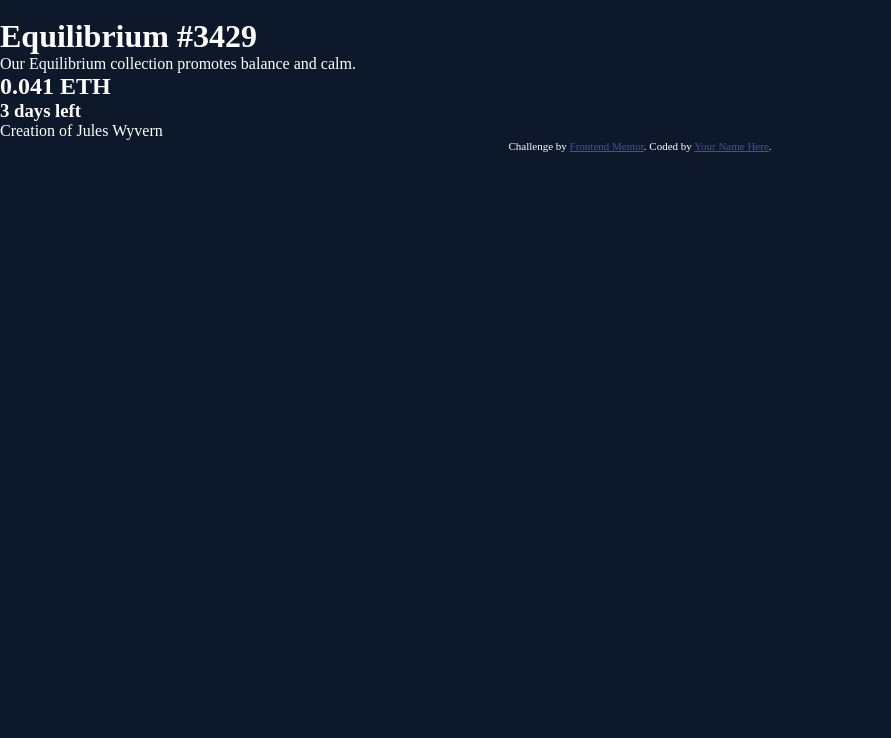
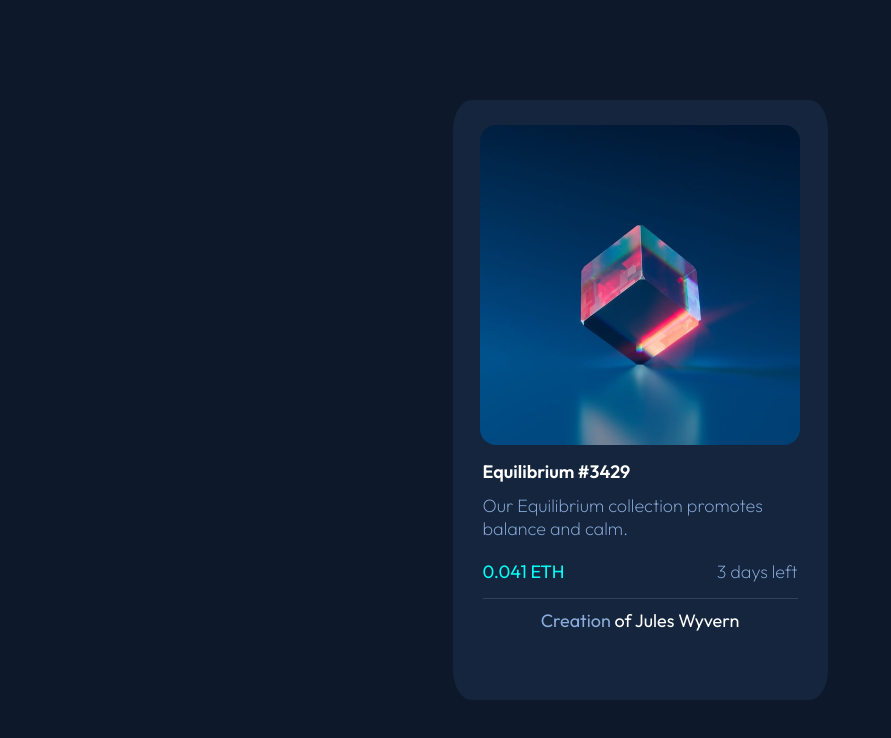
Before and after one commit to ajtw7/NFT-preview-card, a plain HTML site: page index.html in a window 1280 px wide. Shown: the whole page, without its empty margins (0-891 px from the left). Drawn offline with Linux system fonts and the light colour scheme.

Commit message:
added styling to skeleton to match mockup; left off at icons

```diff
--- a/index.html
+++ b/index.html
@@ -27,31 +27,37 @@
     </style>
   </head>
   <body>
-    <div>
-      <img src="" alt="" /> <!-- The hero image will be in a div by itself. -->
+    <div class="main-mobile">
+      <div class="preview">
+        <img src="images/image-equilibrium.jpg" alt="" />
+        <!-- The hero image will be in a div by itself. -->
       </div>
-    <div>
-      <h1>Equilibrium #3429</h1>
-      <p>Our Equilibrium collection promotes balance and calm.</p>
+
+      <div class="title-and-subtitle">
+        <!-- The title and subtitle will be grouped together. -->
+        <p class="fw-600">Equilibrium #3429</p>
+        <p class="primary fw-200">
+          Our Equilibrium collection promotes balance and calm.
+        </p>
       </div>
-    <!-- The title and subtitle will be grouped together. -->
 
-    <div>
-      <h2>0.041 ETH</h2>
-      <h3>3 days left</h3>
+      <div class="metrics pad-15">
+        <p class="secondary fw-400">0.041 ETH</p>
+        <p class="primary fw-200">3 days left</p>
       </div>
       <!-- The price and remaining purchase time are grouped together b/c a simple flexbox makes their spacing simple. -->
 
-    <div>
-      <p>Creation of Jules Wyvern</p>
+      <div class="credit">
+        <p><span class="primary">Creation</span> of Jules Wyvern</p>
       </div>
       <!-- Lastly, avatar and creator name are grouped together at the bottom of the page. -->
 
-    <div class="attribution">
+      <!-- <div class="attribution">
         Challenge by
         <a href="https://www.frontendmentor.io?ref=challenge" target="_blank"
           >Frontend Mentor</a
         >. Coded by <a href="#">Your Name Here</a>.
+      </div> -->
     </div>
   </body>
 </html>
--- a/styles.css
+++ b/styles.css
@@ -1,10 +1,88 @@
+@import url('https://fonts.googleapis.com/css2?family=Outfit:wght@200;300;400;600&display=swap');
+
+
 * {
     margin: 0
 }
 
-html, body {
+html,
+body {
+    display: flex;
+    justify-content: center;
+    align-items: center;
     width: 100%;
     height: 100vh;
+    font-size: 18px;
     background: hsl(217, 54%, 11%);
     color: hsl(0, 0%, 100%);
+    font-family: 'Outfit', sans-serif;
 }
+
+.main-mobile {
+    display: flex;
+    width: 375px;
+    height: 550px;
+    flex-direction: column;
+    /* justify-content: center; */
+    align-items: center;
+    background: hsl(216, 50%, 16%);
+    border-radius: 5%;
+    padding: 25px 0;
+
+}
+
+.metrics {}
+
+.preview {}
+
+img {
+    width: 320px;
+    height: auto;
+    border-radius: 5%;
+}
+
+.title-and-subtitle {
+    width: 84%;
+    height: 100px;
+    display: flex;
+    flex-direction: column;
+    justify-content: space-evenly;
+    /* margin: 10px 0; */
+
+}
+
+.metrics {
+    width: 84%;
+    display: flex;
+    justify-content: space-between;
+    margin: 10px 0;
+    border-bottom: 1px solid hsl(215, 32%, 27%);
+
+}
+
+.credit {}
+
+
+.pad-15 {
+    padding-bottom: 15px;
+}
+
+.fw-200 {
+    font-weight: 200;
+}
+
+.fw-400 {
+    font-weight: 400;
+}
+
+.fw-600 {
+    font-weight: 600;
+}
+
+.primary {
+    color: hsl(215, 51%, 70%)
+}
+
+.secondary {
+    color: hsl(178, 100%, 50%)
+}
```
Also changed, not shown: images/favicon-32x32.png (added), images/icon-clock.svg (added), images/icon-ethereum.svg (added), images/icon-view.svg (added), images/image-avatar.png (added), images/image-equilibrium.jpg (added). Lines whose indentation alone changed are shown as unchanged.
